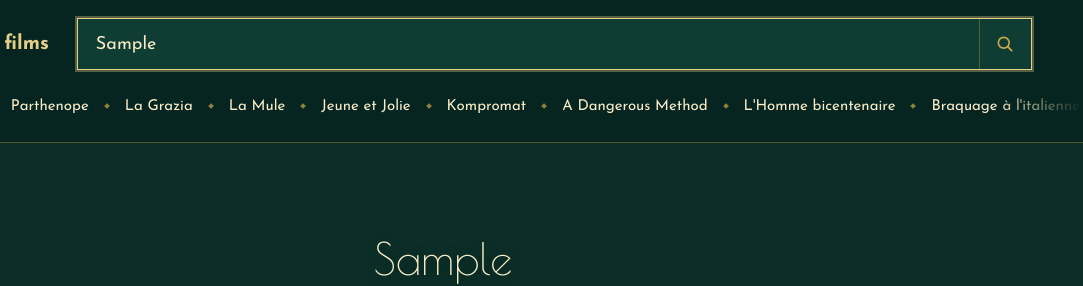
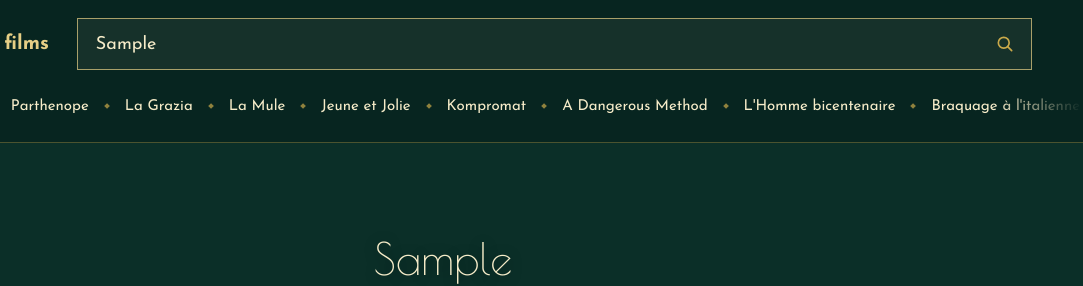
Before and after one commit to Leviatemps/-mes-films, a plain HTML site: page index.html in a window 1280 px wide. Both pictures are taken after typing "Sample" into the empty fields and a click on the button "Voir la fiche". Shown: the top 286 px of the page, 197-1280 px from the left. Drawn offline with nearby package versions, Linux system fonts and the light colour scheme.

Commit message:
Barre de recherche plus discrète
Co-Authored-By: Claude Opus 5.5 <noreply@anthropic.com>
Claude-Session: https://claude.ai/code/session_01HoeBohwg8Yqsvs25gAyTV2

```diff
--- a/index.html
+++ b/index.html
@@ -23,14 +23,15 @@ header{background:var(--deep);border-bottom:1px solid var(--line)}
 .brand{display:flex;align-items:center;gap:10px;font:700 20px/1 'Josefin Sans',sans-serif;color:var(--gold2);white-space:nowrap}
 .brand svg{width:34px;height:34px}
 form{position:relative;width:100%}
-.pill{display:flex;align-items:stretch;border:1px solid var(--gold);background:var(--panel);height:52px}
-.pill:focus-within{border-color:var(--gold2);box-shadow:0 0 0 2px rgba(230,207,134,.35)}
+.pill{display:flex;align-items:stretch;border:1px solid rgba(201,169,74,.2);background:rgba(246,236,201,.035);height:52px;transition:border-color .2s,background .2s}
+.pill:hover{border-color:rgba(201,169,74,.38)}
+.pill:focus-within{border-color:rgba(230,207,134,.7);background:rgba(246,236,201,.06)}
 .pill label{display:flex;align-items:center;flex:1;padding:0 18px}
 input{border:0;outline:0;background:transparent;font:18px/1 'Josefin Sans',sans-serif;color:var(--ivory);padding:0;height:100%;width:100%}
 input::placeholder{color:var(--mute)}
-.go{width:52px;min-height:0;padding:0;border:0;border-left:1px solid var(--line);background:transparent;color:var(--gold);cursor:pointer;flex:none;display:grid;place-items:center}
+.go{width:52px;min-height:0;padding:0;border:0;background:transparent;color:var(--gold);cursor:pointer;flex:none;display:grid;place-items:center}
 .go svg{width:20px;height:20px}
-.go:hover{color:var(--gold2);background:rgba(201,169,74,.08)}
+.go:hover{color:var(--gold2)}
 .go:focus-visible,.chip:focus-visible,.btn:focus-visible{outline:2px solid var(--ivory);outline-offset:3px}
 .go:disabled{opacity:.6;cursor:wait}
 .sugg{position:absolute;left:0;right:0;top:calc(100% + 12px);background:var(--deep);border:1px solid var(--gold);list-style:none;margin:0;padding:6px;max-height:360px;overflow:auto;z-index:5;box-shadow:0 12px 30px rgba(0,0,0,.5)}
@@ -134,7 +135,7 @@ dd{margin:2px 0 0}
 @keyframes b{0%,80%,100%{opacity:.25}40%{opacity:1}}
 @media(prefers-reduced-motion:reduce){.dots i{animation:none;opacity:.7}}
 @media(max-width:860px){.grid{grid-template-columns:minmax(0,1fr)}.side{position:static;order:-1}}
-@media(max-width:560px){.brand span{display:none}.disc{width:160px;height:160px}.disc b{font-size:54px}}
+@media(max-width:560px){input{font-size:16px}.pill label{padding:0 14px}.brand span{display:none}.disc{width:160px;height:160px}.disc b{font-size:54px}}
 </style>
 </head>
 <body>
```
